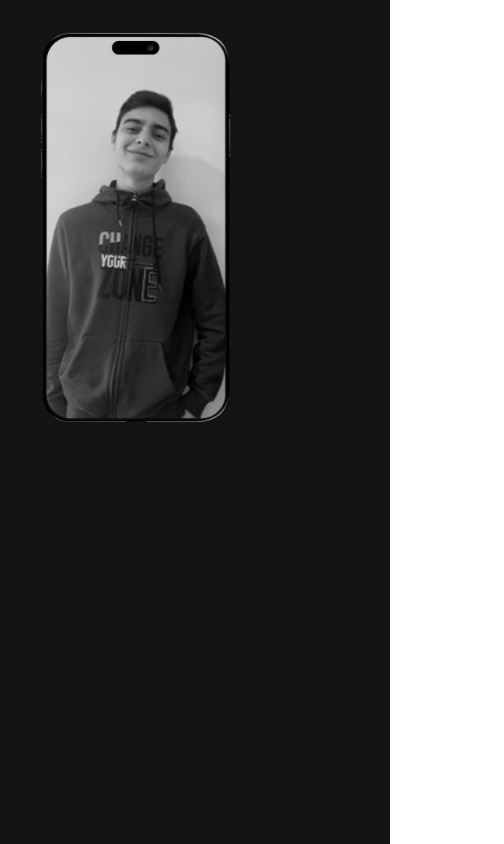
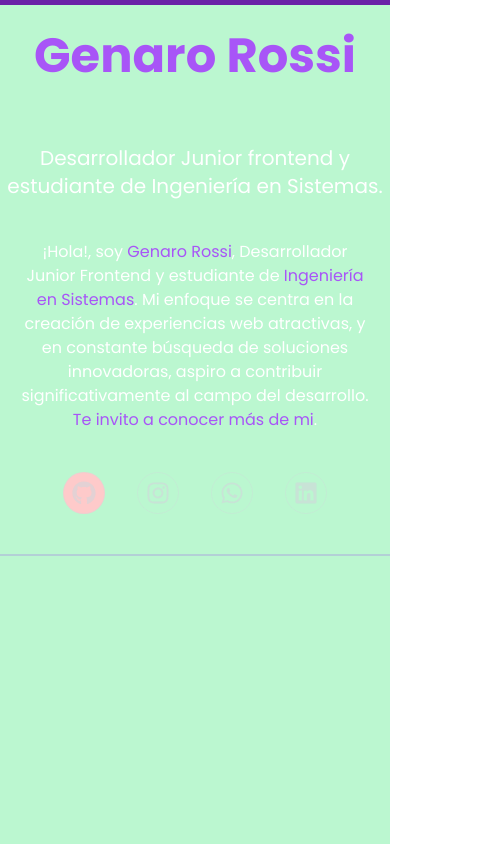
Before and after one commit to genarossi19/Portfolio0, a React (Vite) app in the folder portfolios/00-personal-portfolio/: page / in a window 390 px wide. Shown: the top 844 px of the page, 504 px wide, since content can reach past the window. Built offline with nearby package versions, Linux system fonts and the light colour scheme.

Commit message:
error responsive

```diff
--- a/portfolios/00-personal-portfolio/src/App.jsx
+++ b/portfolios/00-personal-portfolio/src/App.jsx
@@ -2,8 +2,10 @@ import "/src/index.css";
 import Navbar from "./components/Navbar 01/Navbar";
 import { useEffect } from "react";
 import phoneme from "./assets/phoneme.png";
-import { motion , useAnimation} from "framer-motion";
+import { motion, useAnimation } from "framer-motion";
 import { FaGithub, FaInstagram, FaWhatsapp, FaLinkedin } from "react-icons/fa";
+import ProgressBar from "./components/ProgressBar";
+import About from "./components/About";
 
 function App() {
   const textVariants = {
@@ -59,12 +61,15 @@ function App() {
 
   return (
     // Pantalla principal
-    <div id="screen" className="bg-backgray min-h-screen  ">
+
+    <div id="screen" className="bg-backgray min-h-screen   ">
+      <ProgressBar />
       <Navbar />
       {/* div pagina */}
-      <div className="grid grid-cols-1 md:grid-cols-2 lg:grid-cols-12 min-h-screen ">
-        {/* div Imagen */}
-        <div id="phone" className=" relative h-screen  p-8 ms-2 lg:col-span-4 ">
+      <main className="grid grid-cols-1 md:grid-cols-2 lg:grid-cols-12 min-h-screen ">
+
+          {/* div Imagen */}
+        <div id="phone" className=" h-screen  p-8  lg:col-span-4 hidden sm:block bg-red-400 items-center justify-center" >
           {/* Imagen */}
           <motion.img
             id="phoneimage"
@@ -73,13 +78,14 @@ function App() {
             initial={{ opacity: 0, y: 50 }} // Posición inicial en la parte inferior
             animate={{ opacity: 1, y: 0 }} // Posición final en el centro
             transition={{ duration: 1 }}
-            className="h-1/2 sm:h-full object-cover  phoneimage "
+            className=" sm:h-full 2xl:h-[70%] object-cover justify-center items-center phoneimage "
+
           />
         </div>
         {/* div content */}
-        <div id="content" className="col-span-8">
+        <div id="content" className="col-span-8  max-h-screen bg-green-200">
           {/* div Texto */}
-          <div id="text" className="inline-block">
+          <div id="text" className="inline-block justify-between">
             {/* Texto */}
             <motion.h1
               className="text-5xl md:text-6xl lg:text-7xl xl:text-8xl 2xl:text-9xl text-purple-500 font-poppins font-bold textshadow text-center m-8 lg:ms-8"
@@ -105,9 +111,14 @@ function App() {
                 </motion.span>
               ))}
             </motion.p>
+            {/* about */}
+            <div id="about">
+            <About />
+            </div>
+
             {/* Redes sociales */}
             <motion.ul
-              className="flex items-center gap-8 justify-center mt-20"
+              className="flex items-center gap-8 2xl:gap-12 justify-center mt-10 2xl:mt-16"
               initial="hidden"
               animate={controls}
               variants={listVariants}
@@ -117,7 +128,7 @@ function App() {
                 <a
                   href="https://github.com/genarossi19/"
                   target="_blank"
-                  className="p-8 lg:p-4 xl:p-8 block border border-gray-300/30 rounded-full text-4xl  lg:text-2xl xl:text-4xl hover:border-white group transition-colors ease-in-out"
+                  className="p-2 lg:p-4 2xl:p-10 bg-red-200 lg:bg-blue-200 2xl:bg-green-200 block border border-gray-300/30 rounded-full text-2xl  lg:text-4xl 2xl:text-6xl hover:border-white group transition-colors ease-in-out"
                 >
                   <FaGithub className="text-gray-300/60 group-hover:text-white transition-colors ease-in-out" />
                 </a>
@@ -127,7 +138,7 @@ function App() {
                 <a
                   href="https://www.instagram.com/gena_rossi"
                   target="_blank"
-                  className="p-8 lg:p-4 xl:p-8 block border border-gray-300/30 rounded-full text-4xl  lg:text-2xl xl:text-4xl  hover:border-[#D62976] group transition-colors ease-in-out"
+                  className="p-2 lg:p-4 2xl:p-10 block border border-gray-300/30 rounded-full text-2xl  lg:text-4xl 2xl:text-6xl  hover:border-[#D62976] group transition-colors ease-in-out"
                 >
                   <FaInstagram className="text-gray-300/60 group-hover:text-[#D62976] transition-colors ease-in-out" />
                 </a>
@@ -137,7 +148,7 @@ function App() {
                 <a
                   href="https://wa.link/gir1va"
                   target="_blank"
-                  className="p-8 lg:p-4 xl:p-8 block border border-gray-300/30 rounded-full text-4xl  lg:text-2xl xl:text-4xl hover:border-[#0D9C35] group transition-colors ease-in-out"
+                  className="p-2 lg:p-4 2xl:p-10 block border border-gray-300/30 rounded-full text-2xl  lg:text-4xl 2xl:text-6xl hover:border-[#0D9C35] group transition-colors ease-in-out"
                 >
                   <FaWhatsapp className="text-gray-300/60 group-hover:text-[#0D9C35] transition-colors ease-in-out" />
                 </a>
@@ -146,15 +157,19 @@ function App() {
                 <a
                   href="https://github.com/genarossi19/"
                   target="_blank"
-                  className="p-8 lg:p-4 xl:p-8 block border border-gray-300/30 rounded-full text-4xl  lg:text-2xl xl:text-4xl hover:border-[#1863BD] group transition-colors ease-in-out"
+                  className="p-2 lg:p-4 2xl:p-10 block border border-gray-300/30 rounded-full text-2xl  lg:text-4xl 2xl:text-6xl hover:border-[#1863BD] group transition-colors ease-in-out"
                 >
                   <FaLinkedin className="text-gray-300/60 group-hover:text-[#1863BD] transition-colors ease-in-out" />
                 </a>
               </motion.li>
             </motion.ul>
+            <hr className="border border-purple-600 opacity-20 mt-10" />
           </div>
+
+
         </div>
-      </div>
+
+      </main>
     </div>
   );
 }
--- /dev/null
+++ b/portfolios/00-personal-portfolio/src/components/About.jsx
@@ -0,0 +1,34 @@
+import { useEffect } from "react";
+import { motion, useAnimation } from "framer-motion";
+
+const About = () => {
+  const controls = useAnimation();
+
+  useEffect(() => {
+    controls.start({
+      opacity: 1,
+      y: 0,
+      transition: { duration: 2, ease: "easeInOut" },
+    });
+  }, [controls]);
+
+  return (
+    <motion.div
+      id="about"
+      className="text-white text-center md:text-2xl lg:text-base xl:text-lg mt-10 px-4"
+      initial={{ opacity: 0, y: 20 }}
+      animate={controls}
+    >
+      ¡Hola!, soy{" "}
+      <span className="text-purple-500">Genaro Rossi</span>, Desarrollador Junior
+      Frontend y estudiante de{" "}
+      <span className="text-purple-500">Ingeniería en Sistemas</span>. Mi
+      enfoque se centra en la creación de experiencias web atractivas, y en
+      constante búsqueda de soluciones innovadoras, aspiro a contribuir
+      significativamente al campo del desarrollo.{" "}
+      <span className="text-purple-500">Te invito a conocer más de mi</span>.
+    </motion.div>
+  );
+};
+
+export default About;
--- /dev/null
+++ b/portfolios/00-personal-portfolio/src/components/ProgressBar.jsx
@@ -0,0 +1,14 @@
+import { motion, useSpring, useScroll } from "framer-motion";
+import "/src/index.css";
+const ProgressBar = () => {
+  const { scrollYProgress } = useScroll();
+  const scaleX = useSpring(scrollYProgress, {
+    stiffness: 100,
+    damping: 30,
+    restDelta: 0.001,
+  });
+
+  return <motion.div className="progress-bar" style={{ scaleX }} />;
+};
+
+export default ProgressBar;
--- a/portfolios/00-personal-portfolio/src/index.css
+++ b/portfolios/00-personal-portfolio/src/index.css
@@ -27,3 +27,13 @@ body {
   .textshadow:hover{
    filter:  drop-shadow(0 0 70px #A855F7);
   }
+
+  .progress-bar {
+    position: fixed;
+    top: 0;
+    left: 0;
+    right: 0;
+    height: 5px;
+    transform-origin: 0%;
+    @apply bg-purple-800
+  }
```
